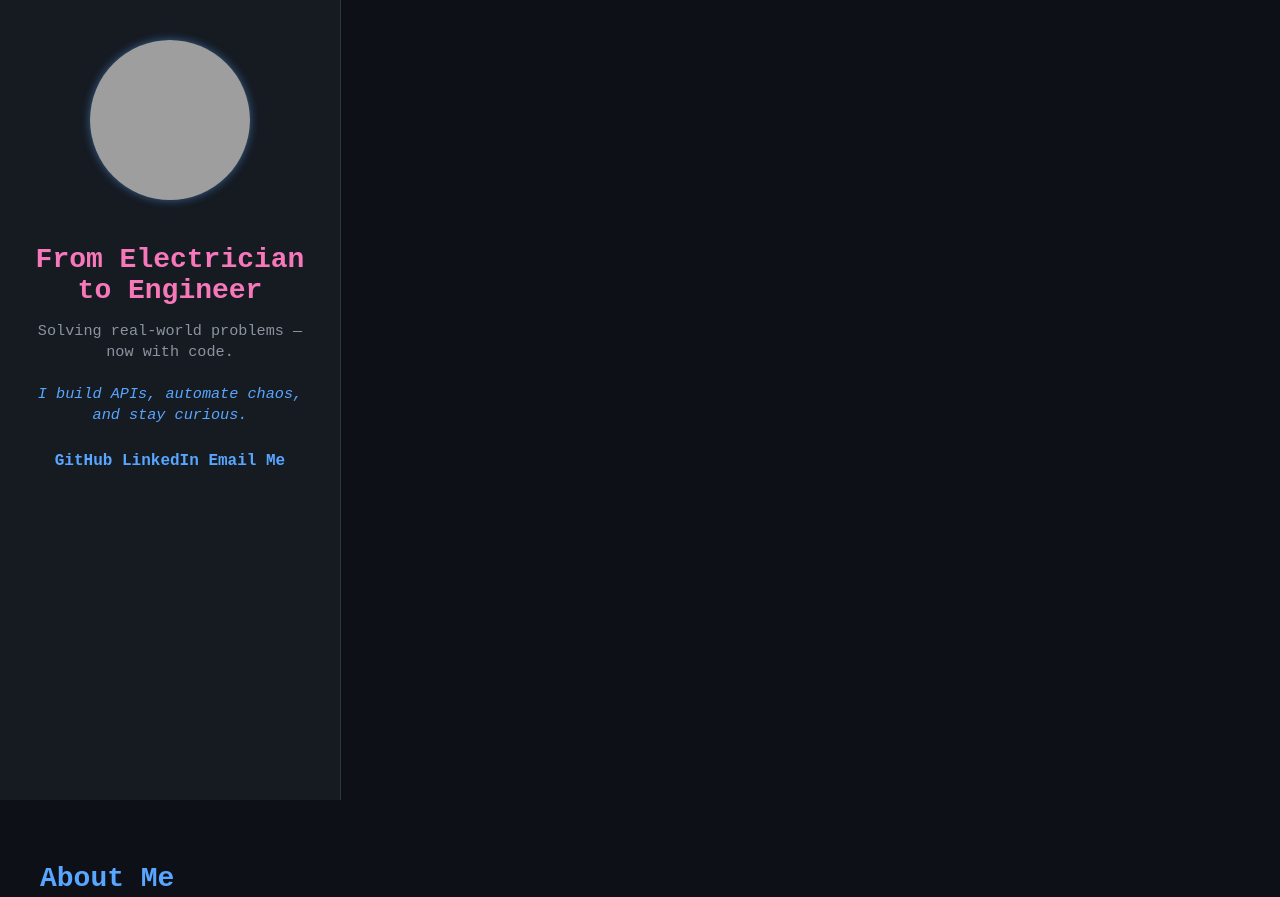
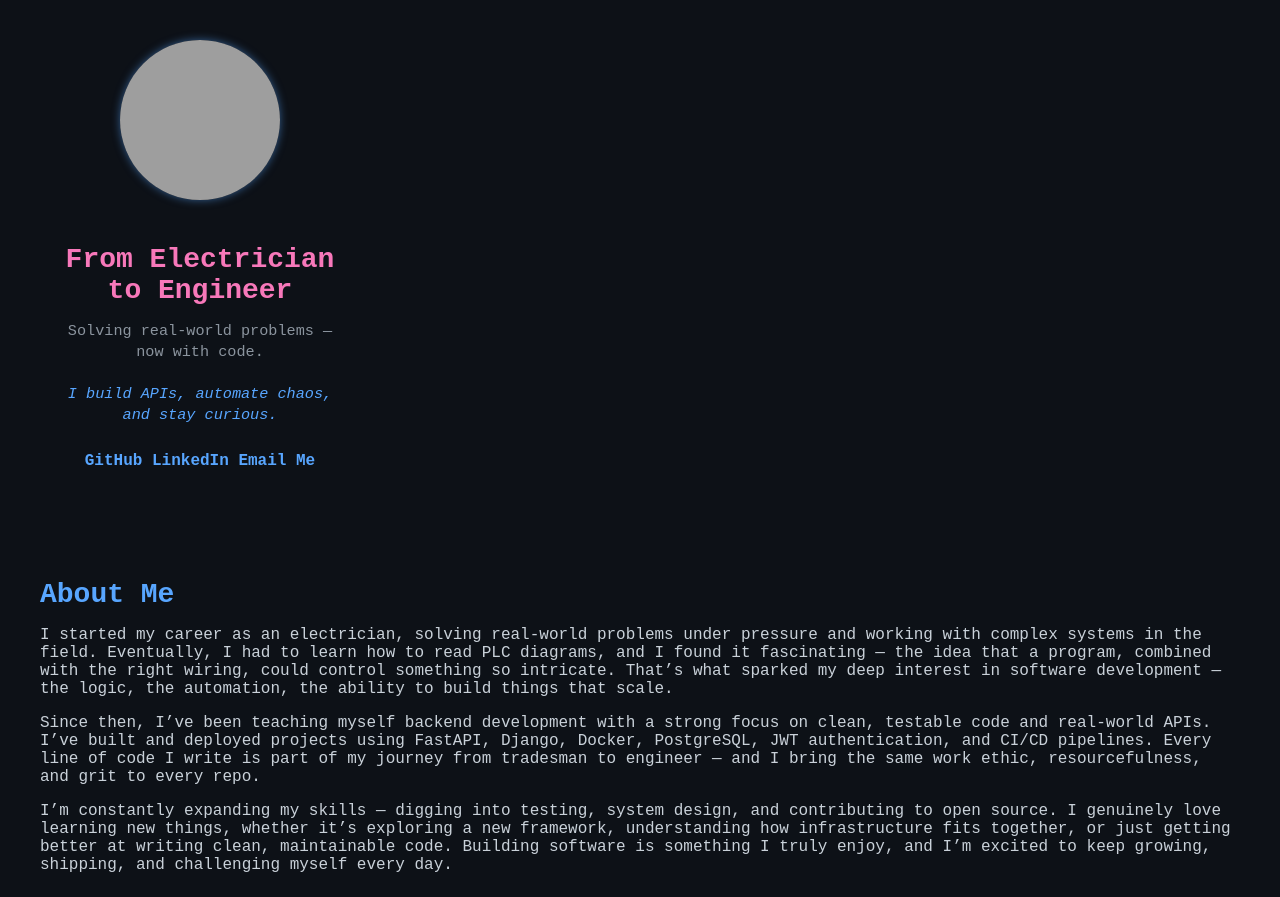
Before and after one commit to JL037/jaredlemler.github.io, a plain HTML site: page index.html in a window 1280 px wide. Shown: the top 897 px of the page. Drawn offline with Linux system fonts and the light colour scheme; grey boxes are pictures that could not be loaded.

Commit message:
structure fix

```diff
--- a/index.html
+++ b/index.html
@@ -23,15 +23,16 @@
 
     .container {
       display: flex;
-      min-height: 100vh;
+      max-width: 1200px;
+      margin: auto;
     }
 
     .sidebar {
-      background-color: #161b22;
-      width: 300px;
+      width: 280px;
       padding: 40px 20px;
+      background-color: #0d1117;
+      color: #c9d1d9;
       text-align: center;
-      border-right: 1px solid #30363d;
     }
 
     .sidebar img {
```
